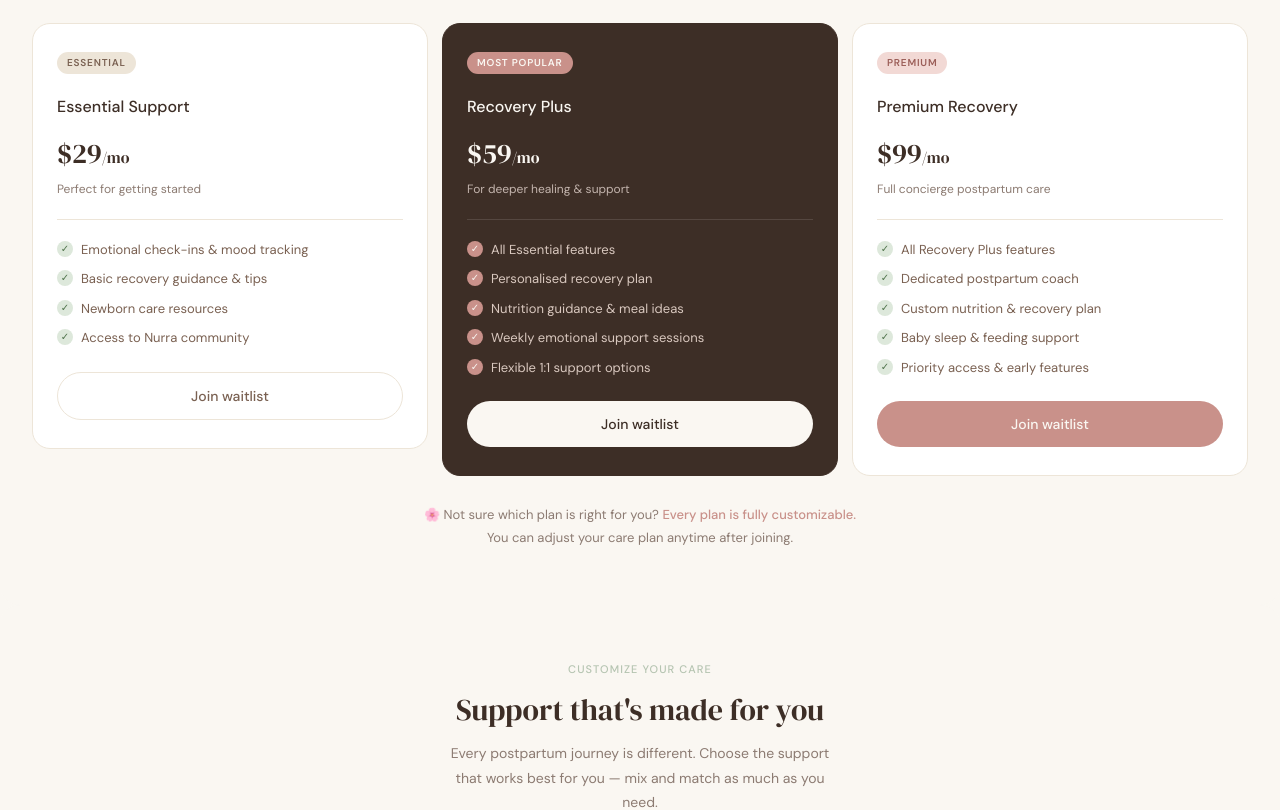
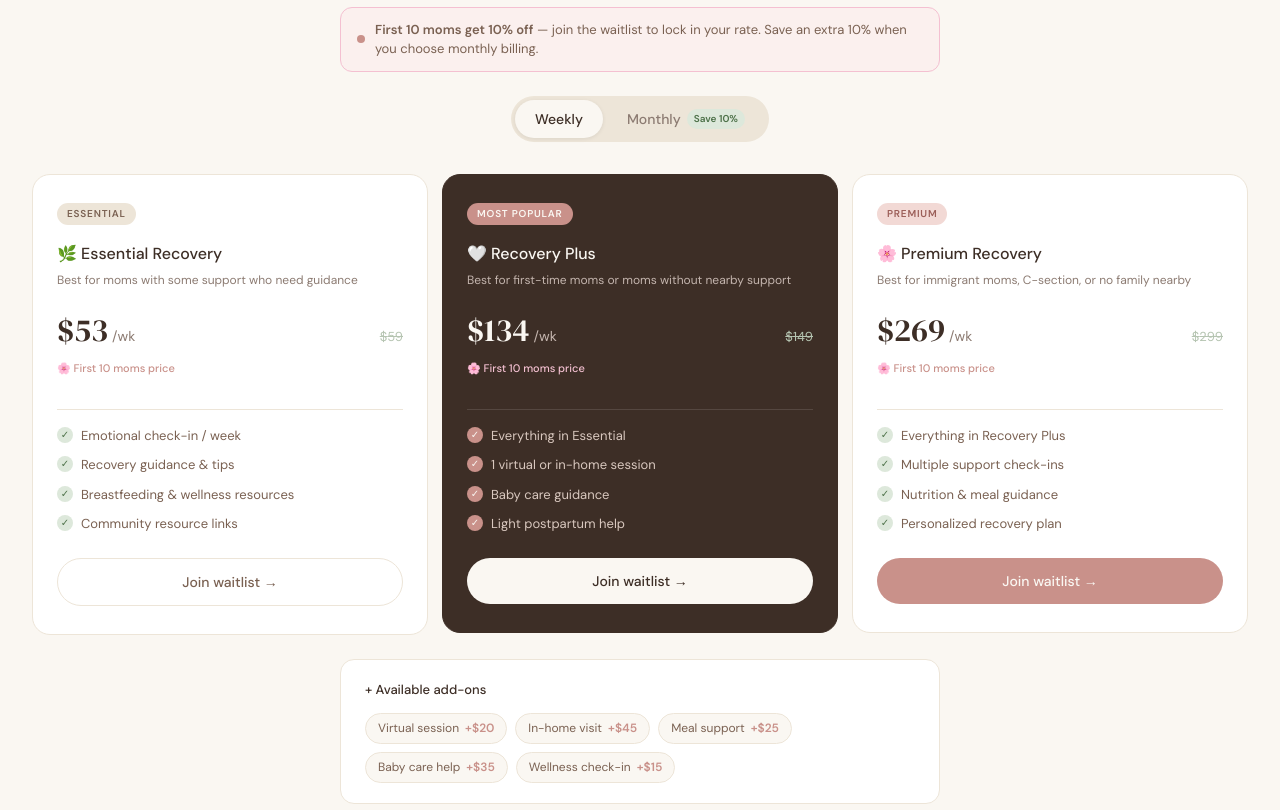
Before and after one commit to zairamieluna/Nurra, a React (Vite) app: page / in a window 1280 px wide. Shown: the part 2400-3210 px from the top of the page. Built offline with nearby package versions, Linux system fonts and the light colour scheme.

Commit message:
Update Packages.jsx

```diff
--- a/src/sections/Packages.jsx
+++ b/src/sections/Packages.jsx
@@ -1,22 +1,24 @@
 // ============================================
 // NURRA — Packages Section
-// "Choose the support you need"
+// Weekly / Monthly toggle + First 10 discount
 // ============================================
+
+import { useState } from 'react';
 
 const packages = [
   {
     badge: 'Essential',
     badgeBg: '#EDE5D8',
     badgeColor: '#7A6152',
-    name: 'Essential Support',
-    price: '$29',
-    period: 'Perfect for getting started',
+    name: '🌿 Essential Recovery',
+    desc: 'Best for moms with some support who need guidance',
+    weekly: 59,
     featured: false,
     features: [
-      'Emotional check-ins & mood tracking',
-      'Basic recovery guidance & tips',
-      'Newborn care resources',
-      'Access to Nurra community',
+      'Emotional check-in / week',
+      'Recovery guidance & tips',
+      'Breastfeeding & wellness resources',
+      'Community resource links',
     ],
     btnStyle: 'outline',
   },
@@ -24,16 +26,15 @@ const packages = [
     badge: 'Most popular',
     badgeBg: '#C9918A',
     badgeColor: '#FAF7F2',
-    name: 'Recovery Plus',
-    price: '$59',
-    period: 'For deeper healing & support',
+    name: '🤍 Recovery Plus',
+    desc: 'Best for first-time moms or moms without nearby support',
+    weekly: 149,
     featured: true,
     features: [
-      'All Essential features',
-      'Personalised recovery plan',
-      'Nutrition guidance & meal ideas',
-      'Weekly emotional support sessions',
-      'Flexible 1:1 support options',
+      'Everything in Essential',
+      '1 virtual or in-home session',
+      'Baby care guidance',
+      'Light postpartum help',
     ],
     btnStyle: 'light',
   },
@@ -41,22 +42,39 @@ const packages = [
     badge: 'Premium',
     badgeBg: '#F2D9D5',
     badgeColor: '#9B5E58',
-    name: 'Premium Recovery',
-    price: '$99',
-    period: 'Full concierge postpartum care',
+    name: '🌸 Premium Recovery',
+    desc: 'Best for immigrant moms, C-section, or no family nearby',
+    weekly: 299,
     featured: false,
     features: [
-      'All Recovery Plus features',
-      'Dedicated postpartum coach',
-      'Custom nutrition & recovery plan',
-      'Baby sleep & feeding support',
-      'Priority access & early features',
+      'Everything in Recovery Plus',
+      'Multiple support check-ins',
+      'Nutrition & meal guidance',
+      'Personalized recovery plan',
     ],
     btnStyle: 'filled',
   },
 ];
 
+const addons = [
+  { label: 'Virtual session', price: '+$20' },
+  { label: 'In-home visit', price: '+$45' },
+  { label: 'Meal support', price: '+$25' },
+  { label: 'Baby care help', price: '+$35' },
+  { label: 'Wellness check-in', price: '+$15' },
+];
+
+// Pricing logic
+const getPrice = (weekly, isMonthly, isFirst10) => {
+  let price = isMonthly ? Math.round(weekly * 4 * 0.9) : weekly;
+  if (isFirst10) price = Math.round(price * 0.9);
+  return price;
+};
+
 const Packages = () => {
+  const [isMonthly, setIsMonthly] = useState(false);
+  const [isFirst10] = useState(true); // First 10 discount always shown for now
+
   const scrollToWaitlist = () => {
     const el = document.getElementById('waitlist');
     if (el) el.scrollIntoView({ behavior: 'smooth' });
@@ -71,8 +89,47 @@ const Packages = () => {
         you can always adjust later.
       </p>
 
+      {/* First 10 discount banner */}
+      <div style={styles.discountBanner}>
+        <span style={styles.discountDot} />
+        <p style={styles.discountText}>
+          <strong>First 10 moms get 10% off</strong> — join the waitlist to lock in your rate.
+          Save an extra 10% when you choose monthly billing.
+        </p>
+      </div>
+
+      {/* Weekly / Monthly toggle */}
+      <div style={styles.toggle}>
+        <button
+          style={{
+            ...styles.toggleBtn,
+            ...(! isMonthly ? styles.toggleActive : {}),
+          }}
+          onClick={() => setIsMonthly(false)}
+        >
+          Weekly
+        </button>
+        <button
+          style={{
+            ...styles.toggleBtn,
+            ...(isMonthly ? styles.toggleActive : {}),
+          }}
+          onClick={() => setIsMonthly(true)}
+        >
+          Monthly
+          <span style={styles.saveBadge}>Save 10%</span>
+        </button>
+      </div>
+
+      {/* Package cards */}
       <div style={styles.grid}>
-        {packages.map((pkg) => (
+        {packages.map((pkg) => {
+          const price = getPrice(pkg.weekly, isMonthly, isFirst10);
+          const originalPrice = isMonthly
+            ? Math.round(pkg.weekly * 4)
+            : pkg.weekly;
+
+          return (
             <div
               key={pkg.name}
               style={{
@@ -97,22 +154,44 @@ const Packages = () => {
                 {pkg.name}
               </p>
 
+              {/* Description */}
+              <p style={{
+                ...styles.pkgDesc,
+                color: pkg.featured ? '#C4B5AE' : '#8C7B72',
+              }}>
+                {pkg.desc}
+              </p>
+
               {/* Price */}
-            <p style={{
+              <div style={styles.priceRow}>
+                <span style={{
                   ...styles.price,
                   color: pkg.featured ? '#FAF7F2' : '#3D2E26',
                 }}>
-              {pkg.price}
-              <span style={styles.priceSub}>/mo</span>
-            </p>
-
-            {/* Period */}
-            <p style={{
-              ...styles.period,
+                  ${price}
+                </span>
+                <span style={{
+                  ...styles.pricePer,
                   color: pkg.featured ? '#C4B5AE' : '#8C7B72',
                 }}>
-              {pkg.period}
+                  /{isMonthly ? 'mo' : 'wk'}
+                </span>
+                {isFirst10 && (
+                  <span style={styles.originalPrice}>
+                    ${originalPrice}
+                  </span>
+                )}
+              </div>
+
+              {isFirst10 && (
+                <p style={{
+                  ...styles.discountNote,
+                  color: pkg.featured ? '#F4C0D1' : '#C9918A',
+                }}>
+                  🌸 First 10 moms price
+                  {isMonthly ? ' (20% total savings!)' : ''}
                 </p>
+              )}
 
               {/* Divider */}
               <div style={{
@@ -141,18 +220,33 @@ const Packages = () => {
               </ul>
 
               {/* Button */}
-            <button style={{
+              <button
+                style={{
                   ...styles.btn,
                   ...(pkg.btnStyle === 'outline' ? styles.btnOutline : {}),
-              ...(pkg.btnStyle === 'filled'  ? styles.btnFilled  : {}),
-              ...(pkg.btnStyle === 'light'   ? styles.btnLight   : {}),
+                  ...(pkg.btnStyle === 'filled' ? styles.btnFilled : {}),
+                  ...(pkg.btnStyle === 'light' ? styles.btnLight : {}),
                 }}
                 onClick={scrollToWaitlist}
               >
-              Join waitlist
+                Join waitlist →
               </button>
             </div>
+          );
+        })}
+      </div>
+
+      {/* Add-ons */}
+      <div style={styles.addons}>
+        <p style={styles.addonsTitle}>+ Available add-ons</p>
+        <div style={styles.addonsList}>
+          {addons.map((a) => (
+            <div key={a.label} style={styles.addonItem}>
+              <span style={styles.addonLabel}>{a.label}</span>
+              <span style={styles.addonPrice}>{a.price}</span>
+            </div>
           ))}
+        </div>
       </div>
 
       <p style={styles.note}>
@@ -199,15 +293,79 @@ const styles = {
     fontSize: '14px',
     color: '#8C7B72',
     textAlign: 'center',
-    margin: '0 auto 2.5rem',
+    margin: '0 auto 1.5rem',
     maxWidth: '380px',
     lineHeight: 1.7,
+  },
+  discountBanner: {
+    display: 'flex',
+    alignItems: 'center',
+    gap: '10px',
+    background: '#FBF0EE',
+    border: '0.5px solid #F4C0D1',
+    borderRadius: '12px',
+    padding: '12px 16px',
+    maxWidth: '600px',
+    margin: '0 auto 1.5rem',
+  },
+  discountDot: {
+    width: '8px',
+    height: '8px',
+    borderRadius: '50%',
+    background: '#C9918A',
+    flexShrink: 0,
+  },
+  discountText: {
+    fontSize: '13px',
+    color: '#7A6152',
+    margin: 0,
+    lineHeight: 1.5,
+  },
+  toggle: {
+    display: 'flex',
+    alignItems: 'center',
+    justifyContent: 'center',
+    gap: '4px',
+    background: '#EDE5D8',
+    borderRadius: '100px',
+    padding: '4px',
+    width: 'fit-content',
+    margin: '0 auto 2rem',
+  },
+  toggleBtn: {
+    padding: '8px 20px',
+    borderRadius: '100px',
+    border: 'none',
+    background: 'transparent',
+    color: '#8C7B72',
+    fontSize: '14px',
+    fontWeight: 500,
+    cursor: 'pointer',
+    fontFamily: 'var(--font-sans)',
+    display: 'flex',
+    alignItems: 'center',
+    gap: '6px',
+    transition: 'all 0.2s',
+  },
+  toggleActive: {
+    background: '#FAF7F2',
+    color: '#3D2E26',
+    boxShadow: '0 1px 4px rgba(0,0,0,0.08)',
+  },
+  saveBadge: {
+    background: '#DDE8DB',
+    color: '#4D7149',
+    fontSize: '10px',
+    fontWeight: 600,
+    padding: '2px 7px',
+    borderRadius: '100px',
   },
   grid: {
     display: 'grid',
     gridTemplateColumns: 'repeat(auto-fit, minmax(220px, 1fr))',
     gap: '14px',
     alignItems: 'start',
+    marginBottom: '1.5rem',
   },
   card: {
     background: '#fff',
@@ -230,7 +388,7 @@ const styles = {
     textTransform: 'uppercase',
     padding: '3px 10px',
     borderRadius: '100px',
-    marginBottom: '1.25rem',
+    marginBottom: '1rem',
     width: 'fit-content',
   },
   pkgName: {
@@ -238,21 +396,38 @@ const styles = {
     fontWeight: 500,
     margin: '0 0 4px',
   },
+  pkgDesc: {
+    fontSize: '12px',
+    margin: '0 0 1rem',
+    lineHeight: 1.5,
+  },
+  priceRow: {
+    display: 'flex',
+    alignItems: 'baseline',
+    gap: '4px',
+    marginBottom: '4px',
+  },
   price: {
     fontFamily: 'var(--font-serif)',
-    fontSize: '28px',
-    margin: '0.5rem 0 0.25rem',
+    fontSize: '32px',
   },
-  priceSub: {
-    fontSize: '16px',
+  pricePer: {
+    fontSize: '14px',
+    flex: 1,
   },
-  period: {
-    fontSize: '12px',
-    margin: '0 0 1.25rem',
+  originalPrice: {
+    fontSize: '13px',
+    color: '#B5C4B1',
+    textDecoration: 'line-through',
+  },
+  discountNote: {
+    fontSize: '11px',
+    margin: '0 0 1rem',
+    fontWeight: 500,
   },
   divider: {
     height: '0.5px',
-    marginBottom: '1.25rem',
+    margin: '1rem 0',
   },
   features: {
     listStyle: 'none',
@@ -288,6 +463,7 @@ const styles = {
     fontFamily: 'var(--font-sans)',
     border: 'none',
     transition: 'opacity 0.2s',
+    marginTop: 'auto',
   },
   btnOutline: {
     background: 'transparent',
@@ -302,11 +478,48 @@ const styles = {
     background: '#FAF7F2',
     color: '#3D2E26',
   },
+  addons: {
+    background: '#fff',
+    border: '0.5px solid #EDE5D8',
+    borderRadius: '14px',
+    padding: '1.25rem 1.5rem',
+    maxWidth: '600px',
+    margin: '0 auto 1.5rem',
+  },
+  addonsTitle: {
+    fontSize: '13px',
+    fontWeight: 500,
+    color: '#3D2E26',
+    margin: '0 0 0.75rem',
+  },
+  addonsList: {
+    display: 'flex',
+    flexWrap: 'wrap',
+    gap: '8px',
+  },
+  addonItem: {
+    display: 'flex',
+    alignItems: 'center',
+    gap: '6px',
+    background: '#FAF7F2',
+    border: '0.5px solid #EDE5D8',
+    borderRadius: '100px',
+    padding: '5px 12px',
+  },
+  addonLabel: {
+    fontSize: '12px',
+    color: '#7A6152',
+  },
+  addonPrice: {
+    fontSize: '12px',
+    color: '#C9918A',
+    fontWeight: 600,
+  },
   note: {
     textAlign: 'center',
     fontSize: '13px',
     color: '#8C7B72',
-    marginTop: '1.75rem',
+    marginTop: '0.5rem',
     lineHeight: 1.7,
   },
 };
```
Lines whose indentation alone changed are shown as unchanged.
